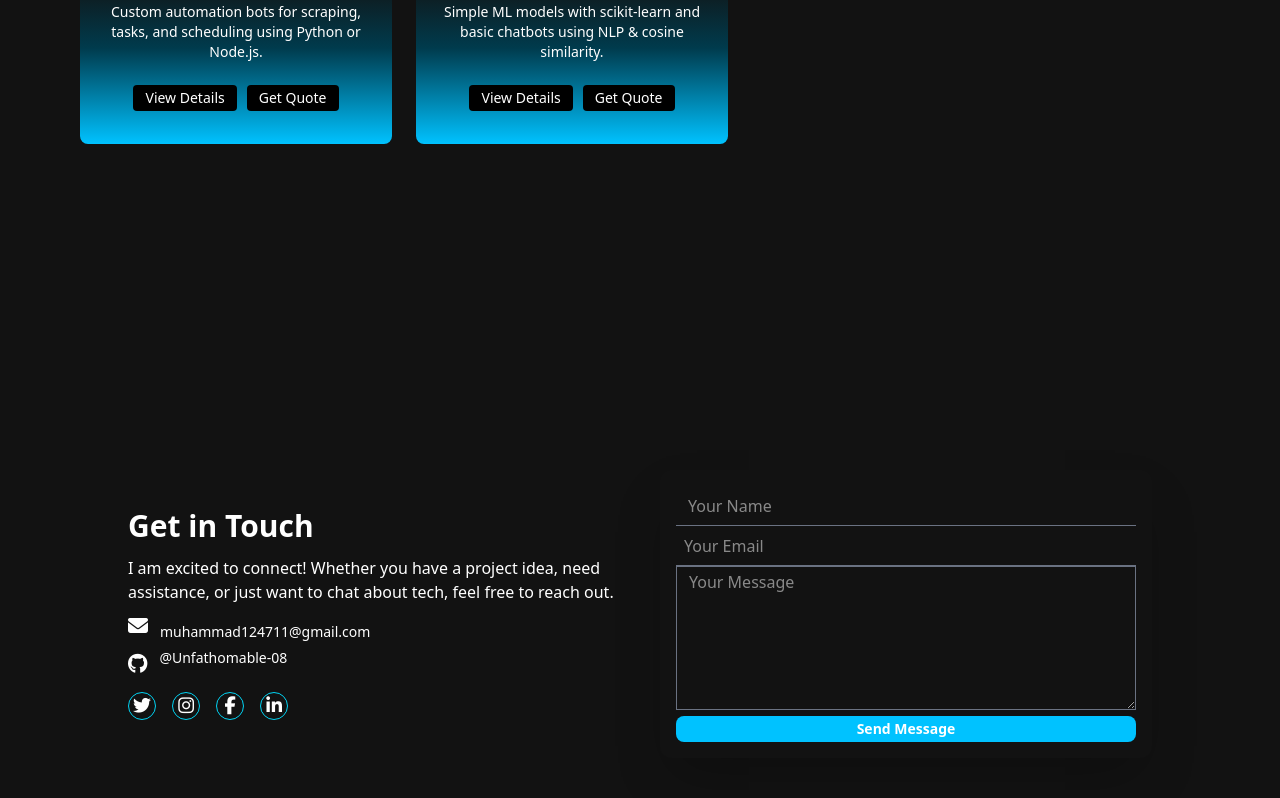
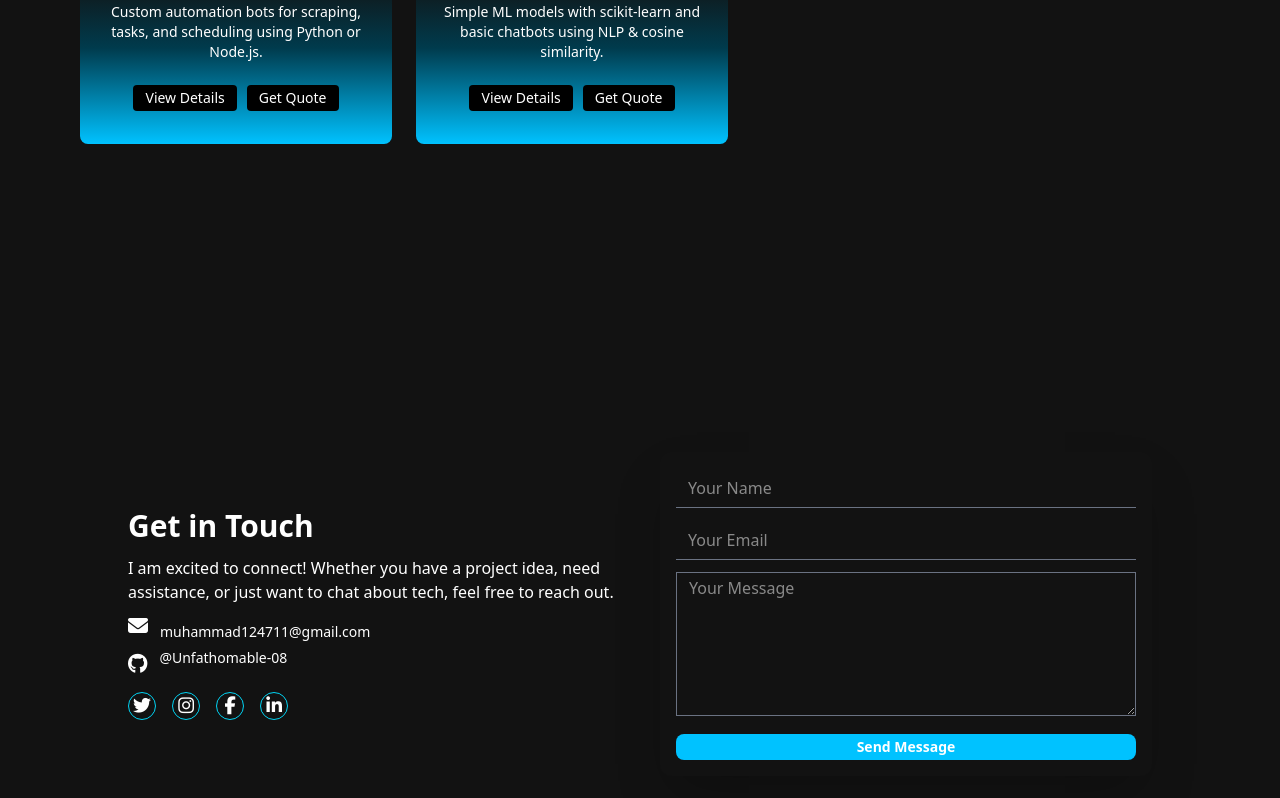
Before and after one commit to Unfathomable-08/portfolio, a Next.js app: page / in a window 1280 px wide. Shown: the part 4578-5376 px from the top of the page. Built offline with nearby package versions, Linux system fonts and the light colour scheme; no server answers.

Commit message:
fixed style

```diff
--- a/src/components/Contact.js
+++ b/src/components/Contact.js
@@ -94,7 +94,10 @@ export default function Contact() {
               },
             }}
           >
-            <motion.div className="flex items-center gap-3" variants={fadeVariant}>
+            <motion.div
+              className="flex items-center gap-3"
+              variants={fadeVariant}
+            >
               <i className="fas fa-envelope text-xl mb-3" />
               <a
                 href="mailto:muhammad124711@gmail.com"
@@ -103,7 +106,10 @@ export default function Contact() {
                 muhammad124711@gmail.com
               </a>
             </motion.div>
-            <motion.div className="flex items-center gap-3" variants={fadeVariant}>
+            <motion.div
+              className="flex items-center gap-3"
+              variants={fadeVariant}
+            >
               <i className="fab fa-github text-xl" />
               <a
                 href="https://github.com/unfathomable-08"
@@ -175,7 +181,7 @@ export default function Contact() {
               onChange={handleChange}
               value={formData.name}
               placeholder="Your Name"
-              className="bg-primary border-b border-gray-500 w-full h-10 p-btn focus:outline-none focus:border-[var(--secondary)]"
+              className="bg-primary border-b border-gray-500 w-full h-10 p-btn mb-3 focus:outline-none focus:border-[var(--secondary)]"
               required
               variants={fadeVariant}
               custom={0.1}
@@ -186,7 +192,7 @@ export default function Contact() {
               onChange={handleChange}
               value={formData.email}
               placeholder="Your Email"
-              className="bg-primary border-b border-gray-500 w-full h-10 px-2 focus:outline-none focus:border-[var(--secondary)]"
+              className="bg-primary border-b border-gray-500 w-full h-10 p-btn mb-3 focus:outline-none focus:border-[var(--secondary)]"
               required
               variants={fadeVariant}
               custom={0.2}
@@ -196,7 +202,7 @@ export default function Contact() {
               onChange={handleChange}
               value={formData.message}
               placeholder="Your Message"
-              className="bg-primary border border-gray-500 w-full h-36 p-btn px-4 focus:outline-none focus:border-[var(--secondary)] focus:rounded-xl transition ease-in-out"
+              className="bg-primary border border-gray-500 w-full h-36 p-btn mb-3 focus:outline-none focus:border-[var(--secondary)] focus:rounded-xl transition ease-in-out"
               required
               variants={fadeVariant}
               custom={0.3}
```
